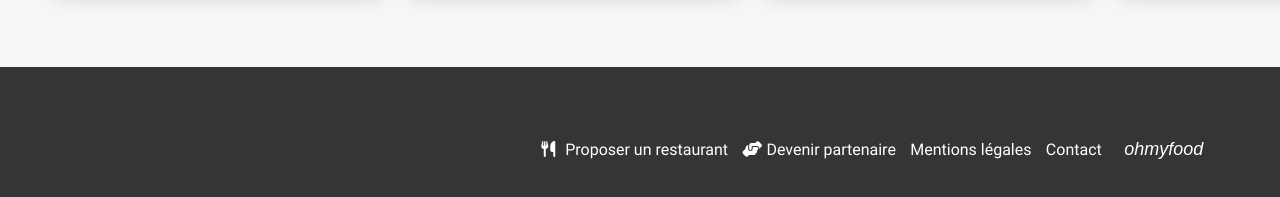
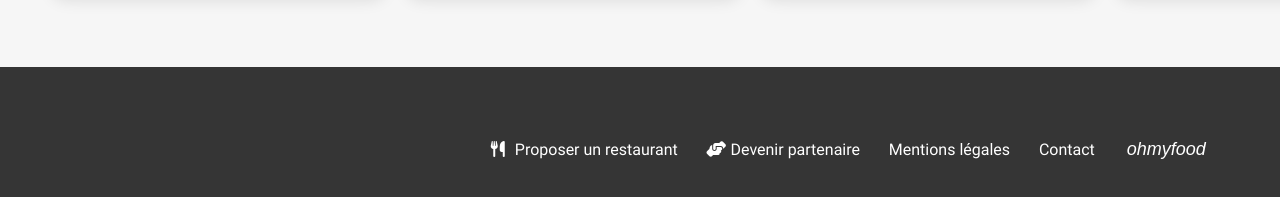
Before and after one commit to Vacarme27/OC-Ohmyfood, a website: page index.html in a window 1280 px wide. Shown: the part 1015-1212 px from the top of the page. Drawn offline with Linux system fonts and the light colour scheme; a web font is replaced by a local one.

Commit message:
Modif Footer (gap en %)

```diff
--- a/sass/layout/_footer.scss
+++ b/sass/layout/_footer.scss
@@ -34,8 +34,8 @@ footer{
         footer{
             flex-direction: row-reverse;
             align-items: center;
-            padding-right: 6%;
-            gap: 1.4em;
+            padding-right: 5.8%;
+            gap:2.7%;
             height: 7.125em;
         }
     }
@@ -43,6 +43,8 @@ footer{
     @media screen and (min-width:768px) {
         .footer-container{
             flex-direction: row;
-            gap:0.9em;
+            justify-content: end;
+            gap:2.7%;
+            width: 100%;
         }
     }
```
Also changed, not shown: assets/css/style.css, 1 other file.
